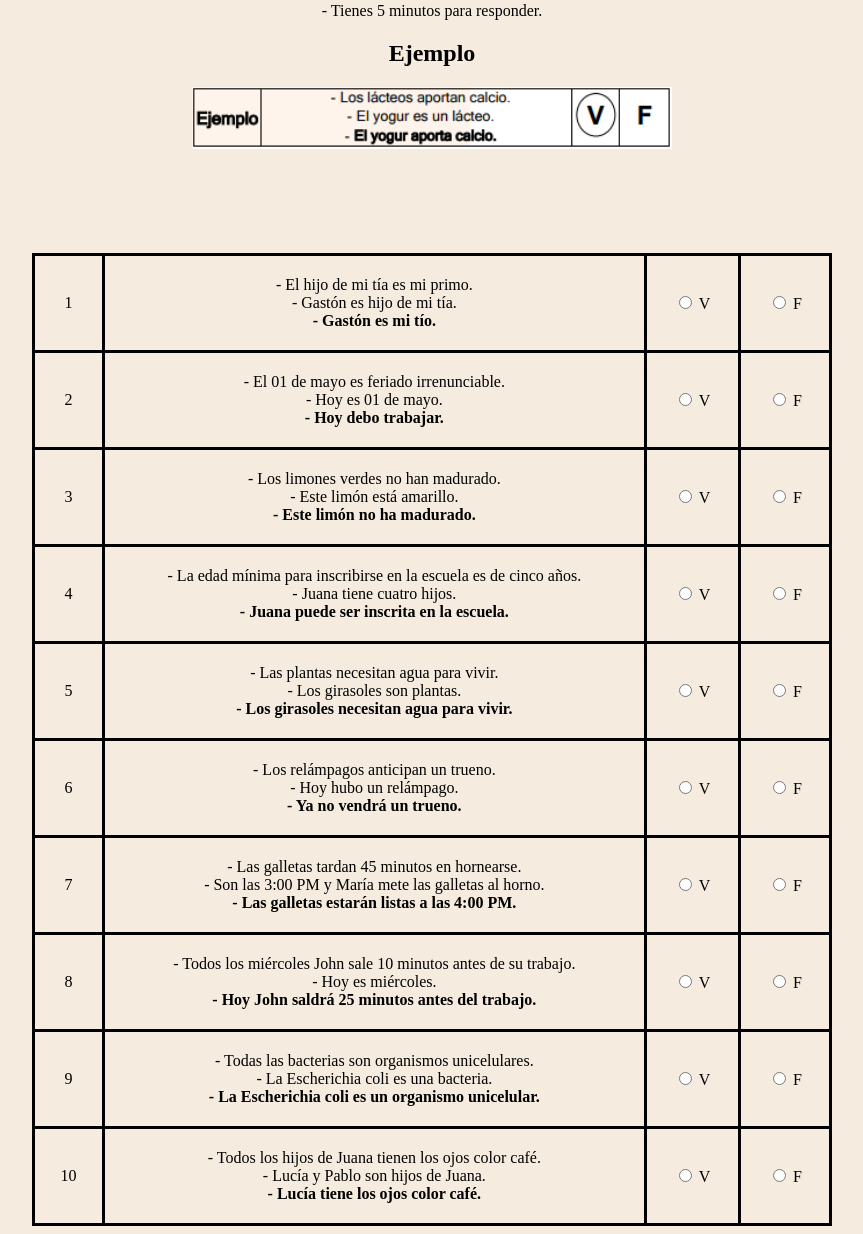
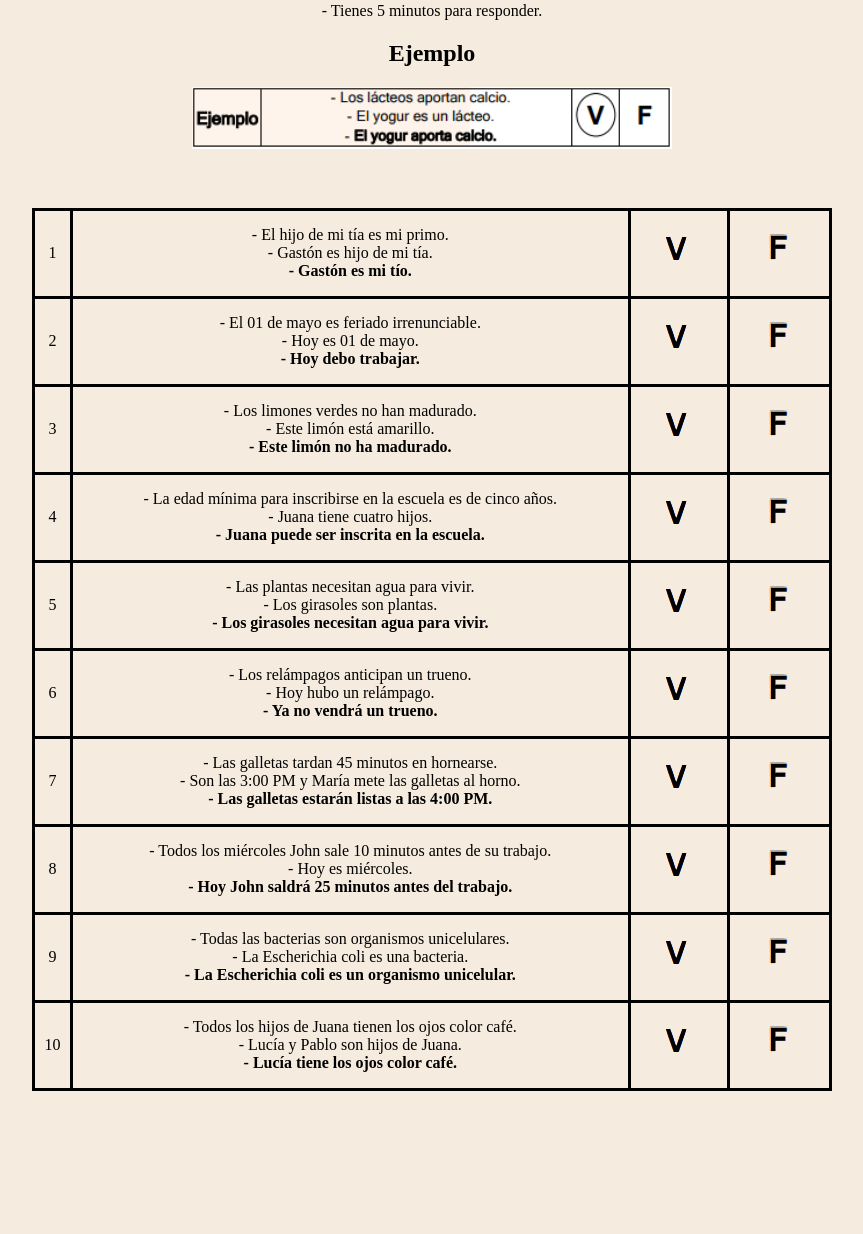
Before and after one commit to WalterEst/Tecnologias-Asistivas, a PHP site: page /Razonamiento_deductivo/Seccion-4.html in a window 1280 px wide. Shown: the part 292-1526 px from the top of the page, without its empty margins (208-1071 px from the left). After the commit the page ends 1383 px from the top, so only its background shows below. Run offline with PHP 8.4, Linux system fonts and the light colour scheme.

Commit message:
arreglando verdadero y falso

```diff
--- a/Razonamiento_deductivo/Seccion-4.html
+++ b/Razonamiento_deductivo/Seccion-4.html
@@ -45,6 +45,19 @@
   </head>
   <body>
 
+    <!DOCTYPE html>
+    <html lang="es">
+    <head>
+      <meta charset="UTF-8">
+      <meta name="viewport" content="width=device-width, initial-scale=1.0">
+      <style>
+        .true-false-btn {
+          cursor: pointer;
+        }
+      </style>
+    </head>
+    <body>
+
     <table>
       <tbody>
         <tr>
@@ -57,12 +70,12 @@
             <b>- Gastón es mi tío.</b>
           </td>
           <td>
-            <input type="radio" id="q1_true" name="q1" value="V">
-            <label for="q1_true">V</label>
+            <input type="radio" id="q1_true" name="q1" value="V" style="display: none;">
+            <label for="q1_true" class="true-false-btn"><img src="../Imagenes/deductivo/verdadero.PNG" alt="Verdadero"></label>
           </td>
           <td>
-            <input type="radio" id="q1_false" name="q1" value="F">
-            <label for="q1_false">F</label>
+            <input type="radio" id="q1_false" name="q1" value="F" style="display: none;">
+            <label for="q1_false" class="true-false-btn"><img src="../Imagenes/deductivo/falso.PNG" alt="Falso"></label>
           </td>
         </tr>
 
@@ -76,12 +89,12 @@
             <b>- Hoy debo trabajar.</b>
           </td>
           <td>
-            <input type="radio" id="q2_true" name="q2" value="V">
-            <label for="q2_true">V</label>
+            <input type="radio" id="q2_true" name="q2" value="V" style="display: none;">
+            <label for="q2_true" class="true-false-btn"><img src="../Imagenes/deductivo/verdadero.PNG" alt="Verdadero"></label>
           </td>
           <td>
-            <input type="radio" id="q2_false" name="q2" value="F">
-            <label for="q2_false">F</label>
+            <input type="radio" id="q2_false" name="q2" value="F" style="display: none;">
+            <label for="q2_false" class="true-false-btn"><img src="../Imagenes/deductivo/falso.PNG" alt="Falso"></label>
           </td>
         </tr>
 
@@ -95,12 +108,12 @@
             <b>- Este limón no ha madurado.</b>
           </td>
           <td>
-            <input type="radio" id="q3_true" name="q3" value="V">
-            <label for="q3_true">V</label>
+            <input type="radio" id="q3_true" name="q3" value="V" style="display: none;">
+            <label for="q3_true" class="true-false-btn"><img src="../Imagenes/deductivo/verdadero.PNG" alt="Verdadero"></label>
           </td>
           <td>
-            <input type="radio" id="q3_false" name="q3" value="F">
-            <label for="q3_false">F</label>
+            <input type="radio" id="q3_false" name="q3" value="F" style="display: none;">
+            <label for="q3_false" class="true-false-btn"><img src="../Imagenes/deductivo/falso.PNG" alt="Falso"></label>
           </td>
         </tr>
 
@@ -114,12 +127,12 @@
             <b>- Juana puede ser inscrita en la escuela.</b>
           </td>
           <td>
-            <input type="radio" id="q4_true" name="q4" value="V">
-            <label for="q4_true">V</label>
+            <input type="radio" id="q4_true" name="q4" value="V" style="display: none;">
+            <label for="q4_true" class="true-false-btn"><img src="../Imagenes/deductivo/verdadero.PNG" alt="Verdadero"></label>
           </td>
           <td>
-            <input type="radio" id="q4_false" name="q4" value="F">
-            <label for="q4_false">F</label>
+            <input type="radio" id="q4_false" name="q4" value="F" style="display: none;">
+            <label for="q4_false" class="true-false-btn"><img src="../Imagenes/deductivo/falso.PNG" alt="Falso"></label>
           </td>
         </tr>
 
@@ -133,12 +146,12 @@
             <b>- Los girasoles necesitan agua para vivir. </b>
           </td>
           <td>
-            <input type="radio" id="q5_true" name="q5" value="V">
-            <label for="q5_true">V</label>
+            <input type="radio" id="q5_true" name="q5" value="V" style="display: none;">
+            <label for="q5_true" class="true-false-btn"><img src="../Imagenes/deductivo/verdadero.PNG" alt="Verdadero"></label>
           </td>
           <td>
-            <input type="radio" id="q5_false" name="q5" value="F">
-            <label for="q5_false">F</label>
+            <input type="radio" id="q5_false" name="q5" value="F" style="display: none;">
+            <label for="q5_false" class="true-false-btn"><img src="../Imagenes/deductivo/falso.PNG" alt="Falso"></label>
           </td>
         </tr>
 
@@ -152,12 +165,12 @@
             <b>- Ya no vendrá un trueno.</b>
           </td>
           <td>
-            <input type="radio" id="q6_true" name="q6" value="V">
-            <label for="q6_true">V</label>
+            <input type="radio" id="q6_true" name="q6" value="V" style="display: none;">
+            <label for="q6_true" class="true-false-btn"><img src="../Imagenes/deductivo/verdadero.PNG" alt="Verdadero"></label>
           </td>
           <td>
-            <input type="radio" id="q6_false" name="q6" value="F">
-            <label for="q6_false">F</label>
+            <input type="radio" id="q6_false" name="q6" value="F" style="display: none;">
+            <label for="q6_false" class="true-false-btn"><img src="../Imagenes/deductivo/falso.PNG" alt="Falso"></label>
           </td>
         </tr>
 
@@ -171,12 +184,12 @@
             <b>- Las galletas estarán listas a las 4:00 PM.</b>
           </td>
           <td>
-            <input type="radio" id="q7_true" name="q7" value="V">
-            <label for="q7_true">V</label>
+            <input type="radio" id="q7_true" name="q7" value="V" style="display: none;">
+            <label for="q7_true" class="true-false-btn"><img src="../Imagenes/deductivo/verdadero.PNG" alt="Verdadero"></label>
           </td>
           <td>
-            <input type="radio" id="q7_false" name="q7" value="F">
-            <label for="q7_false">F</label>
+            <input type="radio" id="q7_false" name="q7" value="F" style="display: none;">
+            <label for="q7_false" class="true-false-btn"><img src="../Imagenes/deductivo/falso.PNG" alt="Falso"></label>
           </td>
         </tr>
 
@@ -190,12 +203,12 @@
             <b>- Hoy John saldrá 25 minutos antes del trabajo.</b>
           </td>
           <td>
-            <input type="radio" id="q8_true" name="q8" value="V">
-            <label for="q8_true">V</label>
+            <input type="radio" id="q8_true" name="q8" value="V" style="display: none;">
+            <label for="q8_true" class="true-false-btn"><img src="../Imagenes/deductivo/verdadero.PNG" alt="Verdadero"></label>
           </td>
           <td>
-            <input type="radio" id="q8_false" name="q8" value="F">
-            <label for="q8_false">F</label>
+            <input type="radio" id="q8_false" name="q8" value="F" style="display: none;">
+            <label for="q8_false" class="true-false-btn"><img src="../Imagenes/deductivo/falso.PNG" alt="Falso"></label>
           </td>
         </tr>
 
@@ -209,12 +222,12 @@
             <b>- La Escherichia coli es un organismo unicelular.</b>
           </td>
           <td>
-            <input type="radio" id="q9_true" name="q9" value="V">
-            <label for="q9_true">V</label>
+            <input type="radio" id="q9_true" name="q9" value="V" style="display: none;">
+            <label for="q9_true" class="true-false-btn"><img src="../Imagenes/deductivo/verdadero.PNG" alt="Verdadero"></label>
           </td>
           <td>
-            <input type="radio" id="q9_false" name="q9" value="F">
-            <label for="q9_false">F</label>
+            <input type="radio" id="q9_false" name="q9" value="F" style="display: none;">
+            <label for="q9_false" class="true-false-btn"><img src="../Imagenes/deductivo/falso.PNG" alt="Falso"></label>
           </td>
         </tr>
 
@@ -228,16 +241,19 @@
             <b>- Lucía tiene los ojos color café.</b>
           </td>
           <td>
-            <input type="radio" id="q10_true" name="q10" value="V">
-            <label for="q10_true">V</label>
+            <input type="radio" id="q10_true" name="q10" value="V" style="display: none;">
+            <label for="q10_true" class="true-false-btn"><img src="../Imagenes/deductivo/verdadero.PNG" alt="Verdadero"></label>
           </td>
           <td>
-            <input type="radio" id="q10_false" name="q10" value="F">
-            <label for="q10_false">F</label>
+            <input type="radio" id="q10_false" name="q10" value="F" style="display: none;">
+            <label for="q10_false" class="true-false-btn"><img src="../Imagenes/deductivo/falso.PNG" alt="Falso"></label>
           </td>
         </tr>
       </tbody>
     </table>
+
+    </body>
+    </html>
 
 
 
--- a/Razonamiento_deductivo/styles-q.css
+++ b/Razonamiento_deductivo/styles-q.css
@@ -122,13 +122,13 @@ body{
 table {
     width: 100%;
     border-collapse: collapse;
-    margin-top: 50px;
+    margin-top: 5px;
   }
 
   th, td {
     border: 3px solid #000000;
     text-align: center;
-    padding: 20px;
+    padding: 5px;
   }
 
   th {
```
Also changed, not shown: Imagenes/deductivo/falso.PNG (added), Imagenes/deductivo/verdadero.PNG (added).
